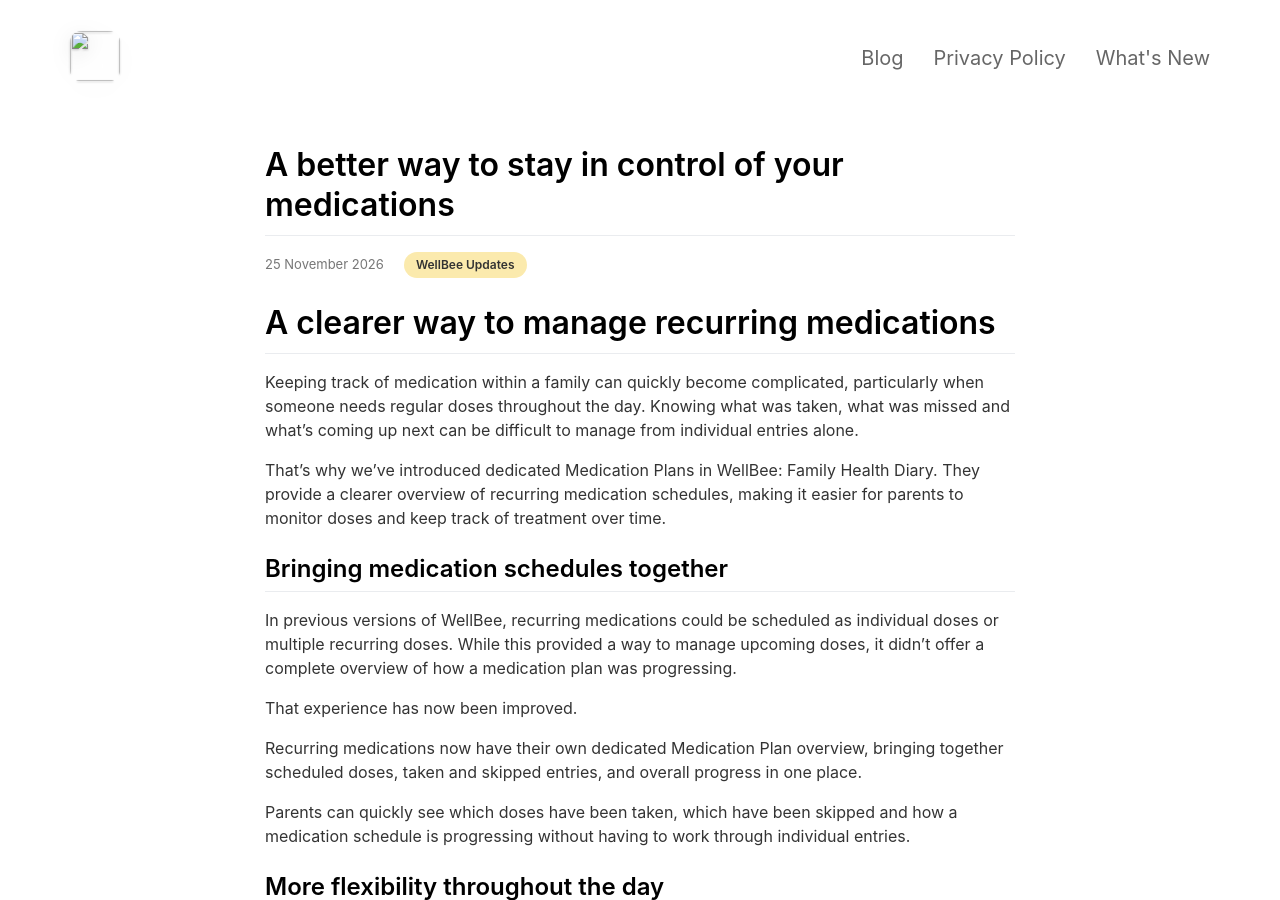
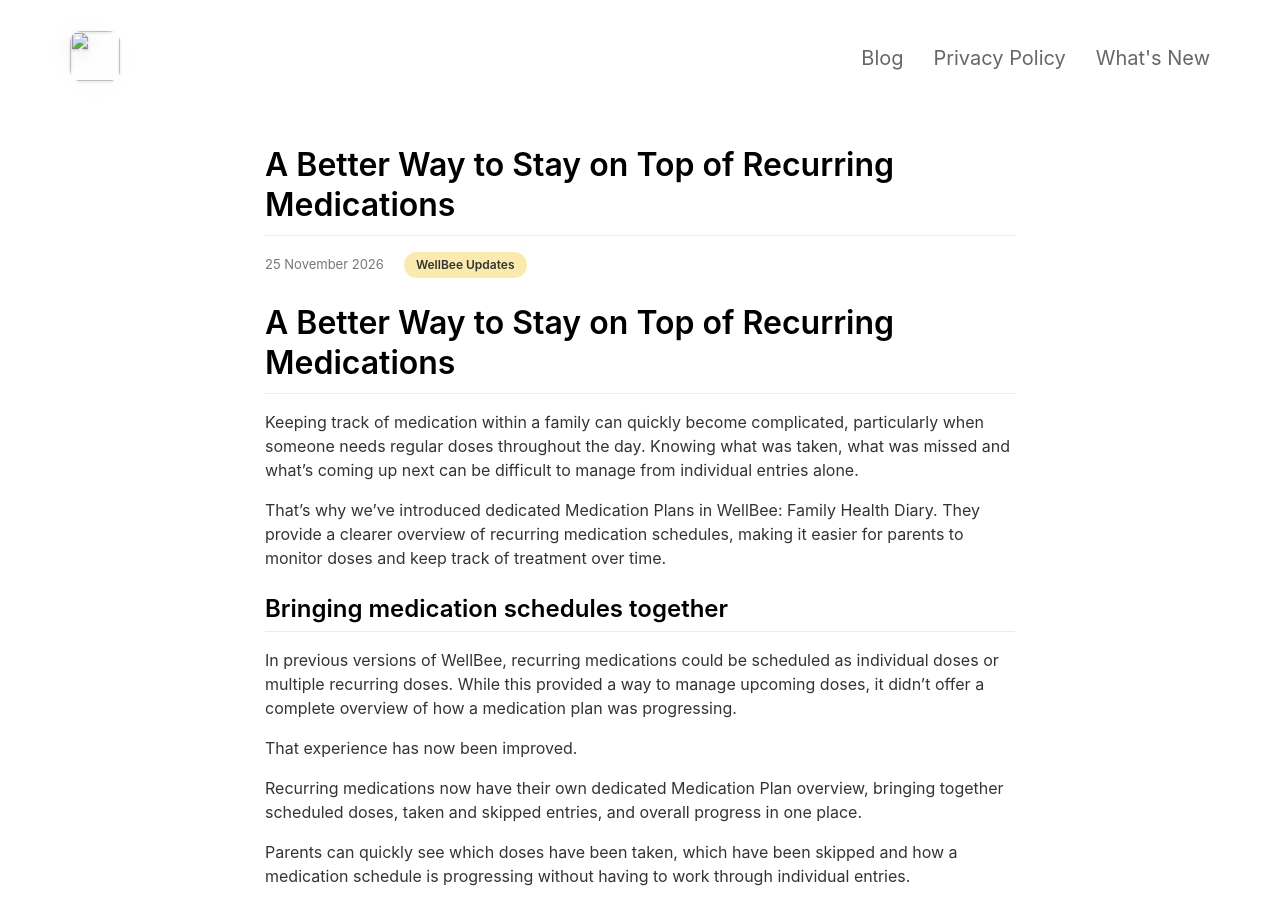
Before and after one commit to sheabrewer1986/WellBeeWebsite, a Jekyll site: the page built from _posts/2026-11-25-medication-plans.md, in a window 1280 px wide and 900 px high. Built offline with Jekyll 4.4.1, drawn with Linux system fonts in a browser that asks for light colours; nearby versions of some CDN libraries.

Commit message:
[Tweak] Small visual changes

```diff
--- a/_posts/2026-11-25-medication-plans.md
+++ b/_posts/2026-11-25-medication-plans.md
@@ -1,12 +1,12 @@
 ---
 layout: post
-title: "A better way to stay in control of your medications"
+title: "A Better Way to Stay on Top of Recurring Medications"
 date: 2026-11-25
 description: "A closer look at Medication Plans, our improved way of managing recurring medications, helping families keep track of doses, schedules and progress in one place."
 categories: [WellBee Updates]
 ---
 
-# **A clearer way to manage recurring medications**
+# **A Better Way to Stay on Top of Recurring Medications**
 
 Keeping track of medication within a family can quickly become complicated, particularly when someone needs regular doses throughout the day. Knowing what was taken, what was missed and what’s coming up next can be difficult to manage from individual entries alone.
 
```
